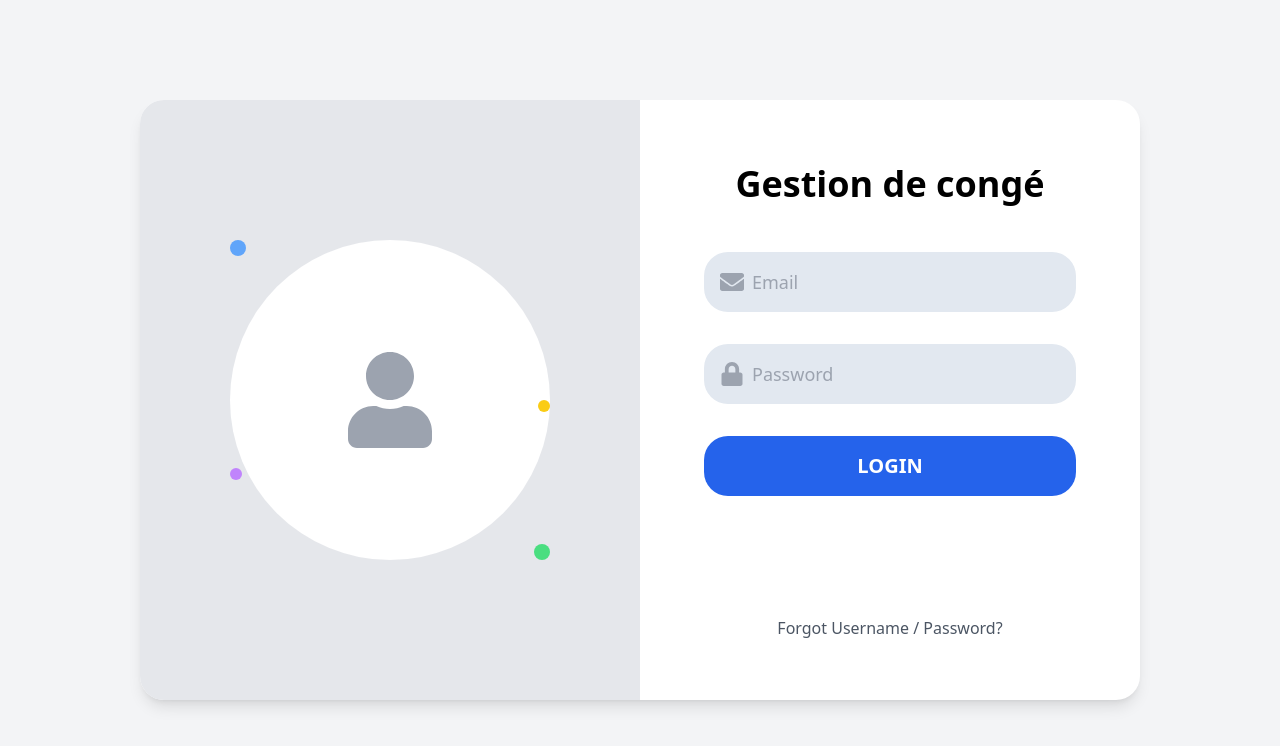
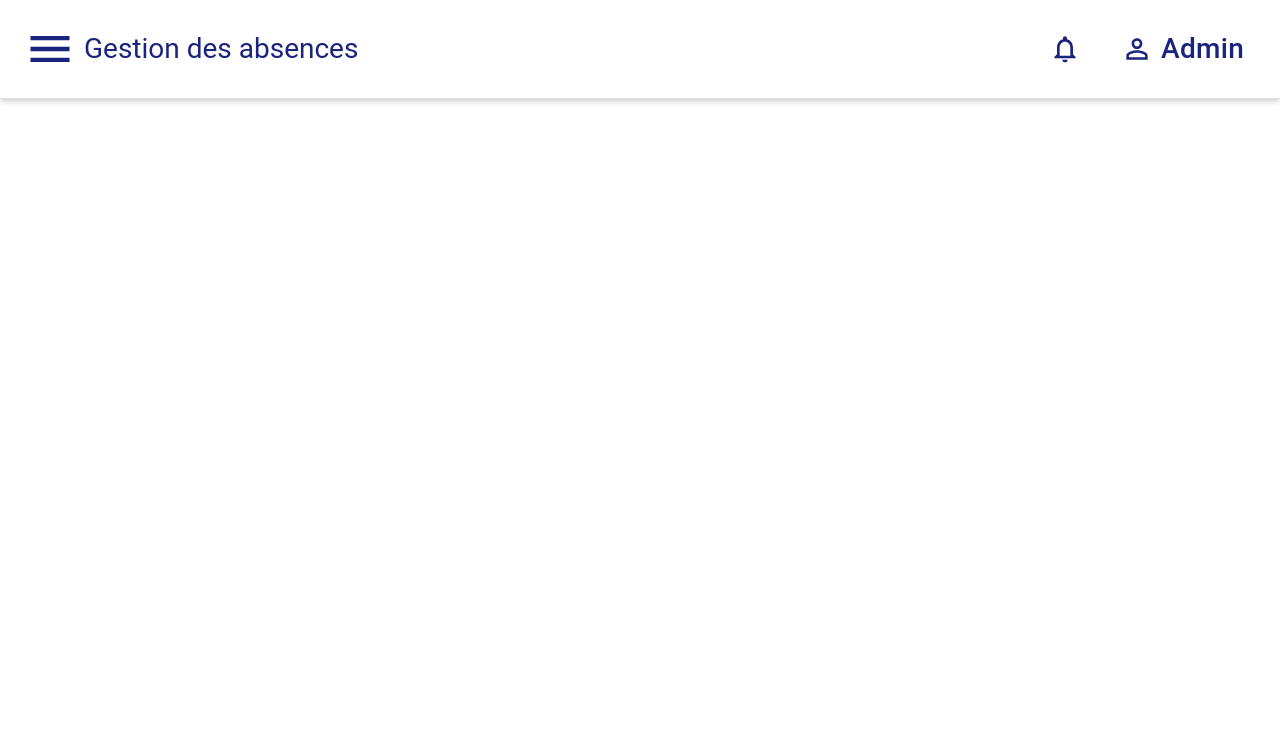
Before and after one commit to MarinaAdr/gestion-des-conges, a React (Vite) app in the folder frontend/: page /admin in a window 1280 px wide. Shown: the top 746 px of the page. Built offline with nearby package versions, Linux system fonts and the light colour scheme.

Commit message:
create navbar components with material ui

```diff
--- a/frontend/src/App.jsx
+++ b/frontend/src/App.jsx
@@ -1,13 +1,31 @@
-
-import Login from './components/Login';
-function App() {
+import { BrowserRouter, Routes, Route } from 'react-router-dom';
 
 
+// Pages
+import AdminDashboard from './pages/Dashboard/AdminDashboard';
+import Login from './pages/Authentification/Login';
+
+
+function App() {
   return (
-    <>
-     <Login />
-    </>
-  )
+    <BrowserRouter>
+      <Routes>
+        {/* Route publique */}
+        <Route path="/" element={<Login />} />
+
+        <Route
+          path="/admin"
+          element={
+
+              <AdminDashboard />
+
+          }
+        />
+
+
+      </Routes>
+    </BrowserRouter>
+  );
 }
 
-export default App
+export default App;
--- /dev/null
+++ b/frontend/src/components/NavbarAdmin.jsx
@@ -0,0 +1,114 @@
+import React from 'react';
+import { AppBar, Toolbar, Typography, IconButton, Box, useTheme, useMediaQuery } from '@mui/material';
+import { styled } from '@mui/material/styles';
+import NotificationsOutlinedIcon from '@mui/icons-material/NotificationsOutlined';
+import PersonOutlineOutlinedIcon from '@mui/icons-material/PersonOutlineOutlined';
+import MenuOutlinedIcon from '@mui/icons-material/MenuOutlined';
+
+// Modification du style de la navbar avec shadow
+const StyledAppBar = styled(AppBar)({
+  backgroundColor: '#fff',
+  boxShadow: '0px 2px 4px -1px rgba(0,0,0,0.1), 0px 4px 5px 0px rgba(0,0,0,0.07), 0px 1px 10px 0px rgba(0,0,0,0.06)', // Ajout du shadow
+  borderBottom: '1px solid #e0e0e0',
+  position: 'sticky',
+  top: 0,
+  zIndex: 1100
+});
+
+const NavbarAdmin = () => {
+  const theme = useTheme();
+  const isMobile = useMediaQuery(theme.breakpoints.down('sm'));
+  const isTablet = useMediaQuery(theme.breakpoints.down('md'));
+
+  return (
+    <StyledAppBar position="static">
+      <Toolbar sx={{
+        flexWrap: 'wrap',
+        padding: isMobile ? '10px' : '16px',
+        minHeight: '80px' // Hauteur minimale fixe
+      }}>
+        {/* Logo et Titre */}
+        <Box sx={{
+          display: 'flex',
+          alignItems: 'center',
+          flexGrow: 1,
+          minWidth: isMobile ? '100%' : 'auto',
+          marginBottom: isMobile ? 1 : 0
+        }}>
+          <MenuOutlinedIcon
+            sx={{
+              color: '#1a237e',
+              marginRight: 1,
+              fontSize: '52px'
+            }}
+          />
+          <Typography
+            variant="h5"
+            sx={{
+              color: '#1a237e',
+              fontSize: '28px',
+              whiteSpace: 'nowrap',
+              overflow: 'hidden',
+              textOverflow: 'ellipsis'
+            }}
+          >
+            Gestion des absences
+          </Typography>
+        </Box>
+
+        {/* Icônes de droite */}
+        <Box sx={{
+          display: 'flex',
+          gap: isTablet ? 1 : 2,
+          alignItems: 'center',
+          width: isMobile ? '100%' : 'auto',
+          justifyContent: isMobile ? 'flex-end' : 'flex-start'
+        }}>
+          <IconButton
+            size="large"
+            sx={{
+              '&:hover': {
+                backgroundColor: 'rgba(26, 35, 126, 0.04)'
+              }
+            }}
+          >
+            <NotificationsOutlinedIcon
+              sx={{
+                color: '#1a237e',
+                fontSize: '32px'
+              }}
+            />
+          </IconButton>
+          <IconButton
+            size="large"
+            sx={{
+              '&:hover': {
+                backgroundColor: 'rgba(26, 35, 126, 0.04)'
+              }
+            }}
+          >
+            <PersonOutlineOutlinedIcon
+              sx={{
+                color: '#1a237e',
+                fontSize: '32px'
+              }}
+            />
+            <Typography
+              sx={{
+                ml: 1,
+                color: '#1a237e',
+                fontSize: '28px',
+                fontWeight: 500,
+                display: isTablet ? 'none' : 'block'
+              }}
+            >
+              Admin
+            </Typography>
+          </IconButton>
+        </Box>
+      </Toolbar>
+    </StyledAppBar>
+  );
+};
+
+export default NavbarAdmin;
--- a/frontend/src/components/Login.jsx
+++ b/frontend/src/pages/Authentification/Login.jsx
@@ -1,7 +1,11 @@
 import React from 'react';
 import { FaEnvelope, FaLock, FaUser } from 'react-icons/fa';
-
+import { useNavigate } from 'react-router-dom';
 const Login = () => {
+  const navigate = useNavigate();
+  const handleLogin = () => {
+    navigate('/admin');
+  };
   return (
     <div className="flex items-center justify-center min-h-screen bg-gray-100 p-4">
       <div className="flex flex-col md:flex-row bg-white shadow-lg rounded-3xl overflow-hidden w-full max-w-[1000px] md:h-[600px]">
@@ -47,6 +51,7 @@ const Login = () => {
 
             <button
               type="submit"
+              onClick={handleLogin}
               className="w-full bg-blue-600 text-white py-3 md:py-4 rounded-3xl hover:bg-blue-700 transition duration-300 text-lg md:text-xl font-semibold mt-4 md:mt-6"
             >
               LOGIN
--- /dev/null
+++ b/frontend/src/pages/Dashboard/AdminDashboard.jsx
@@ -0,0 +1,14 @@
+import React from 'react';
+import NavbarAdmin from '../../components/NavbarAdmin';
+
+const AdminDashboard = () => {
+  return (
+    <div>
+      <NavbarAdmin />
+      {/* Votre contenu ici */}
+    </div>
+  );
+};
+
+// Ajout de l'export default
+export default AdminDashboard;
```
Also changed, not shown: frontend/package.json (+6 -1 lines), 1 other file (tests, documents, lock files or other folders).
